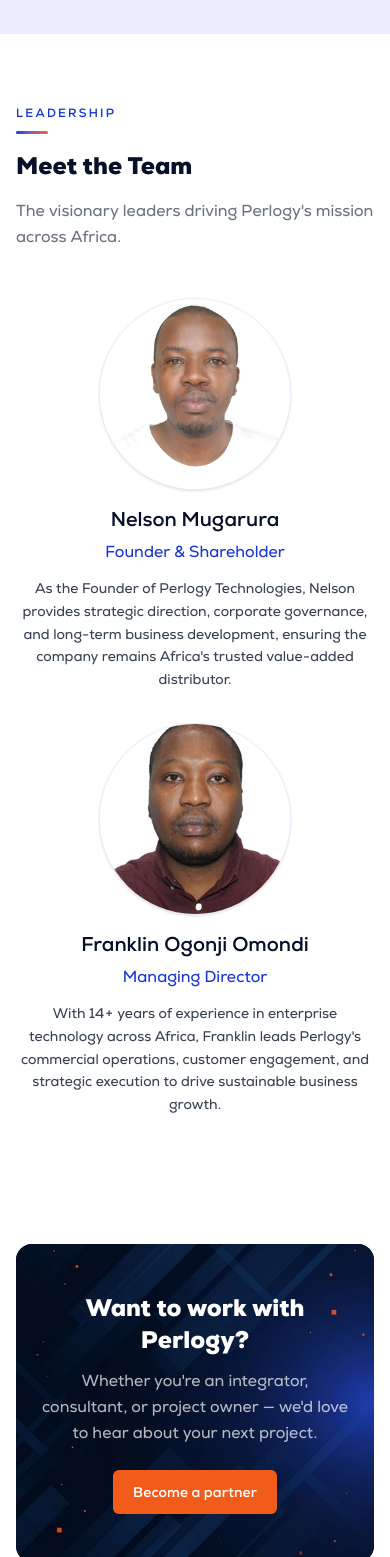
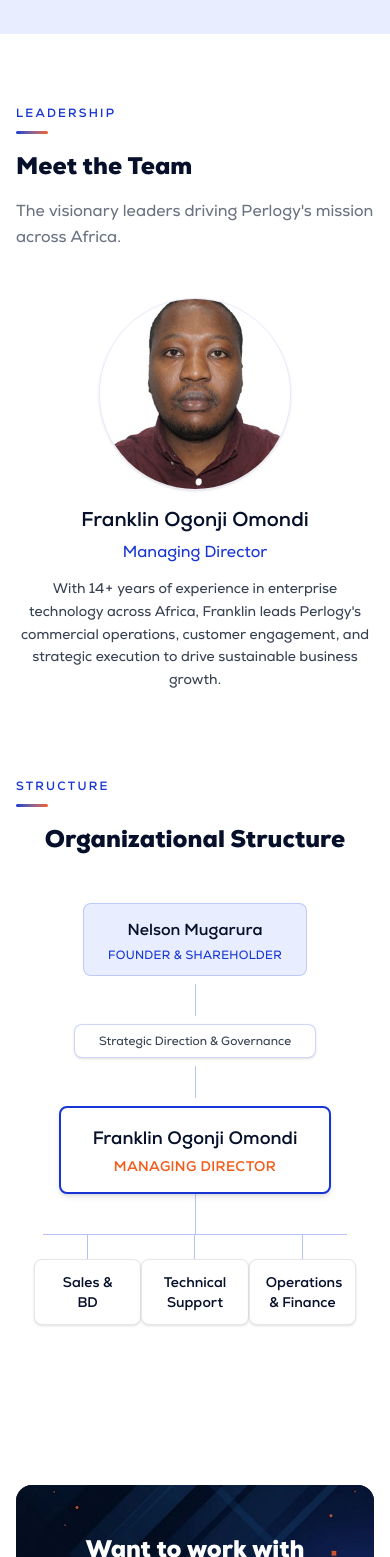
Before and after one commit to mugaruranelson-cmd/perlogy-website, a Next.js app: page /about in a window 390 px wide. Shown: the part 5619-7176 px from the top of the page. Built offline with nearby package versions, Linux system fonts and the light colour scheme.

Commit message:
feat: update about page with organizational chart

```diff
--- a/src/app/(pages)/about/page.tsx
+++ b/src/app/(pages)/about/page.tsx
@@ -334,26 +334,9 @@
             The visionary leaders driving Perlogy's mission across Africa.
           </p>
 
-          <div className="mt-12 grid gap-8 sm:grid-cols-2 lg:grid-cols-3">
-            {/* Nelson Mugarura */}
-            <div className="flex flex-col items-center text-center">
-              <div className="relative h-48 w-48 rounded-full border border-brand-blue/10 mb-4 overflow-hidden shadow-sm">
-                <Image
-                  src="/images/people/nelson.JPG"
-                  alt="Nelson Mugarura, Founder & Shareholder"
-                  fill
-                  className="object-cover"
-                />
-              </div>
-              <h3 className="text-xl font-bold text-brand-navy">Nelson Mugarura</h3>
-              <p className="text-brand-blue font-medium mt-1">Founder & Shareholder</p>
-              <p className="mt-3 text-sm text-brand-gray-text leading-relaxed">
-                As the Founder of Perlogy Technologies, Nelson provides strategic direction, corporate governance, and long-term business development, ensuring the company remains Africa's trusted value-added distributor.
-              </p>
-            </div>
-
+          <div className="mt-12 flex flex-col items-center justify-center">
             {/* Franklin Ogonji Omondi */}
-            <div className="flex flex-col items-center text-center">
+            <div className="flex flex-col items-center text-center max-w-sm mx-auto">
               <div className="relative h-48 w-48 rounded-full border border-brand-blue/10 mb-4 overflow-hidden shadow-sm">
                 <Image
                   src="/images/people/frank.jpeg"
@@ -367,6 +350,72 @@
               <p className="mt-3 text-sm text-brand-gray-text leading-relaxed">
                 With 14+ years of experience in enterprise technology across Africa, Franklin leads Perlogy's commercial operations, customer engagement, and strategic execution to drive sustainable business growth.
               </p>
+            </div>
+          </div>
+
+          {/* Organizational Chart */}
+          <div className="mt-20">
+            <SectionTag>Structure</SectionTag>
+            <h3 className="mt-4 text-2xl font-extrabold text-brand-navy text-center">Organizational Structure</h3>
+
+            <div className="mt-12 flex flex-col items-center overflow-x-auto pb-8">
+              {/* Founder Level */}
+              <div className="flex flex-col items-center">
+                <div className="border border-brand-blue/20 bg-brand-light-blue-bg rounded-lg px-6 py-3 text-center min-w-[200px]">
+                  <p className="text-brand-navy font-bold">Nelson Mugarura</p>
+                  <p className="text-brand-blue text-xs font-medium uppercase tracking-wide mt-1">Founder & Shareholder</p>
+                </div>
+                {/* Vertical Line */}
+                <div className="w-px h-8 bg-brand-blue/30 my-2"></div>
+                <div className="border border-brand-blue/20 bg-white shadow-sm rounded-lg px-6 py-2 text-center text-xs text-brand-gray-text min-w-[220px]">
+                  Strategic Direction & Governance
+                </div>
+                {/* Vertical Line */}
+                <div className="w-px h-8 bg-brand-blue/30 my-2"></div>
+              </div>
+
+              {/* MD Level */}
+              <div className="flex flex-col items-center">
+                <div className="border-2 border-brand-blue bg-white shadow-md rounded-lg px-8 py-4 text-center min-w-[250px]">
+                  <p className="text-brand-navy font-bold text-lg">Franklin Ogonji Omondi</p>
+                  <p className="text-brand-orange text-sm font-bold uppercase tracking-wide mt-1">Managing Director</p>
+                </div>
+                {/* Vertical Line */}
+                <div className="w-px h-10 bg-brand-blue/30"></div>
+              </div>
+
+              {/* Departments Level */}
+              <div className="flex flex-col items-center w-full max-w-3xl">
+                {/* Horizontal Connecting Line */}
+                <div className="w-[85%] sm:w-[90%] border-t border-brand-blue/30"></div>
+
+                {/* Departments */}
+                <div className="flex justify-between w-[90%] sm:w-full mt-0 relative">
+                  {/* Department 1 */}
+                  <div className="flex flex-col items-center w-1/3">
+                    <div className="w-px h-6 bg-brand-blue/30"></div>
+                    <div className="border border-brand-gray-border bg-white rounded-lg px-4 py-3 text-center w-full max-w-[160px] shadow-sm">
+                      <p className="text-brand-navy text-sm font-semibold">Sales & BD</p>
+                    </div>
+                  </div>
+
+                  {/* Department 2 */}
+                  <div className="flex flex-col items-center w-1/3">
+                    <div className="w-px h-6 bg-brand-blue/30"></div>
+                    <div className="border border-brand-gray-border bg-white rounded-lg px-4 py-3 text-center w-full max-w-[160px] shadow-sm">
+                      <p className="text-brand-navy text-sm font-semibold">Technical Support</p>
+                    </div>
+                  </div>
+
+                  {/* Department 3 */}
+                  <div className="flex flex-col items-center w-1/3">
+                    <div className="w-px h-6 bg-brand-blue/30"></div>
+                    <div className="border border-brand-gray-border bg-white rounded-lg px-4 py-3 text-center w-full max-w-[160px] shadow-sm">
+                      <p className="text-brand-navy text-sm font-semibold">Operations & Finance</p>
+                    </div>
+                  </div>
+                </div>
+              </div>
             </div>
           </div>
         </div>
```
